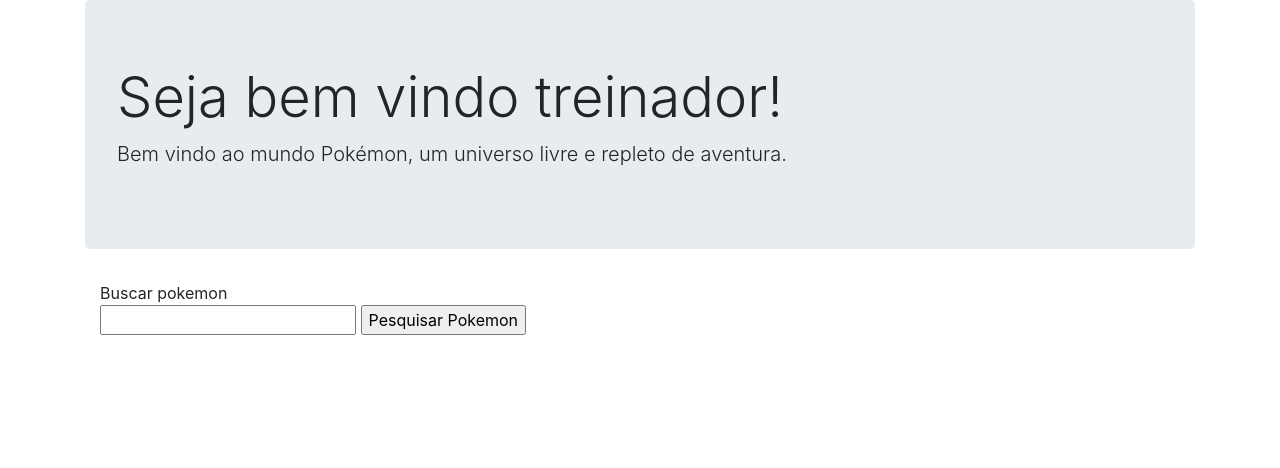
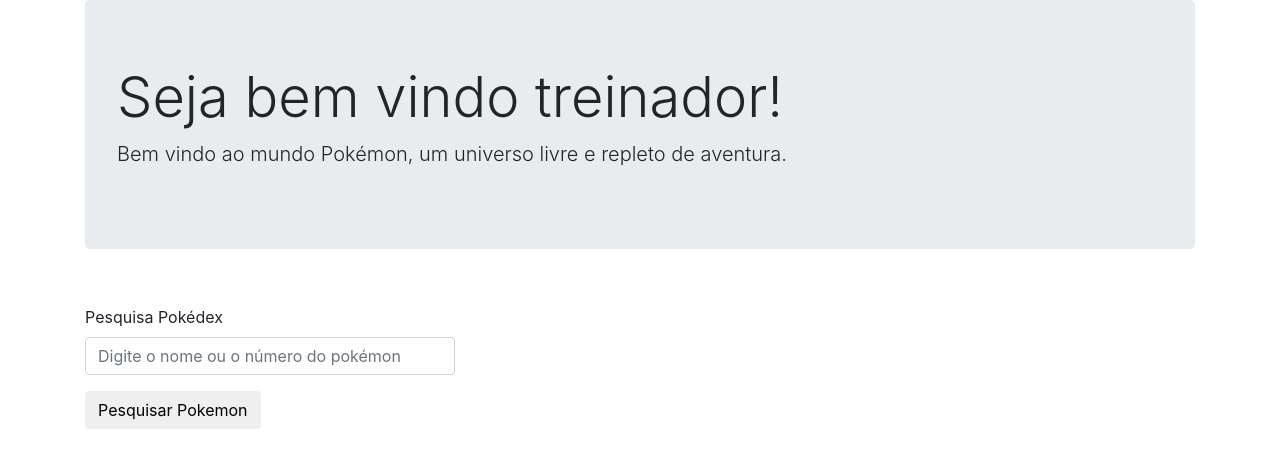
Before and after one commit to Alerrinox/Dasafio-Plannix, a PHP site: page / in a window 1280 px wide. Shown: the top 468 px of the page. Run offline with PHP 8.4, Linux system fonts and the light colour scheme; some libraries are stand-ins or nearby versions.

Commit message:
Começando layoult com bootStrap e css

```diff
--- a/index.php
+++ b/index.php
@@ -24,20 +24,24 @@
         <h1 class="display-4">Seja bem vindo treinador! </h1>
         <p class="lead">Bem vindo ao mundo Pokémon, um universo livre e repleto de aventura.</p>
       </div>
-
+    </div>
       <div class="container">
-        <div class="panel panel-default">
-          <div class="panel-heading">Buscar pokemon</div>
+          <br>
           <!-- formulário de envio pra "Pesquisa_de_Pokemon" -->
-          <form>
-              <input type="text" name="Pesquisa_de_Pokemon">
-              <input type="submit" value="Pesquisar Pokemon">
+          <form class="dd-flex align-items-stretch justify-content-center">
+            <div class="form-group">
+              <label for="pokedex">Pesquisa Pokédex</label><br>
+              <input class="form-control col-md-4" type="text" id="pokedex" name="Pesquisa_de_Pokemon" placeholder="Digite o nome ou o número do pokémon">
+            </div>
+            <div class="form-group ">
+              <input class="btn btn-default" type="submit" value="Pesquisar Pokemon">
+            </div>
           </form>
 
-          <div class="panel-body">
-            <!------------------------------------------------------------------------------------>
-            <!----------------------- Código para buscar pokemon em PHP -------------------------->
-            <!------------------------------------------------------------------------------------>
+          <div class="container">
+            <!---------------------------------------------------------------------------------------->
+            <!------------------------- Código para buscar pokemon em PHP ---------------------------->
+            <!---------------------------------------------------------------------------------------->
             <?php
 
               #---- isset pra tratamento de erro no primeiro carregamento ----
@@ -70,6 +74,7 @@
                     while (isset($arrayDoPokemon['types'][ $countControl ]["type"]['name'])){
                       # printando tipo ou tipos
                       echo ($arrayDoPokemon['types'][ $countControl ]["type"]['name']." ");
+
                         $countControl++;
                     }
                     # -- Break esta aqui pra evitar percorre o vetor todo sem necessidade --
@@ -79,16 +84,15 @@
 
               }
             ?>
-            <!------------------------------------------------------------------------------------>
-            <!------------------------------------------------------------------------------------>
-            <!------------------------------------------------------------------------------------>
+            <!---------------------------------------------------------------------------------------->
+            <!---------------------------------------------------------------------------------------->
+            <!---------------------------------------------------------------------------------------->
           </div>
-        </div>
       </div>
 
-    </div>
 
-    <!-- ------------------------------------------------------------------- -->
+
+    <!-- ------------------------------------------------------------------------------------------ -->
 
     <!-- jQuery first, then Popper.js, then Bootstrap JS -->
     <script src="https://code.jquery.com/jquery-3.2.1.slim.min.js" integrity="sha384-KJ3o2DKtIkvYIK3UENzmM7KCkRr/rE9/Qpg6aAZGJwFDMVNA/GpGFF93hXpG5KkN" crossorigin="anonymous"></script>
```
